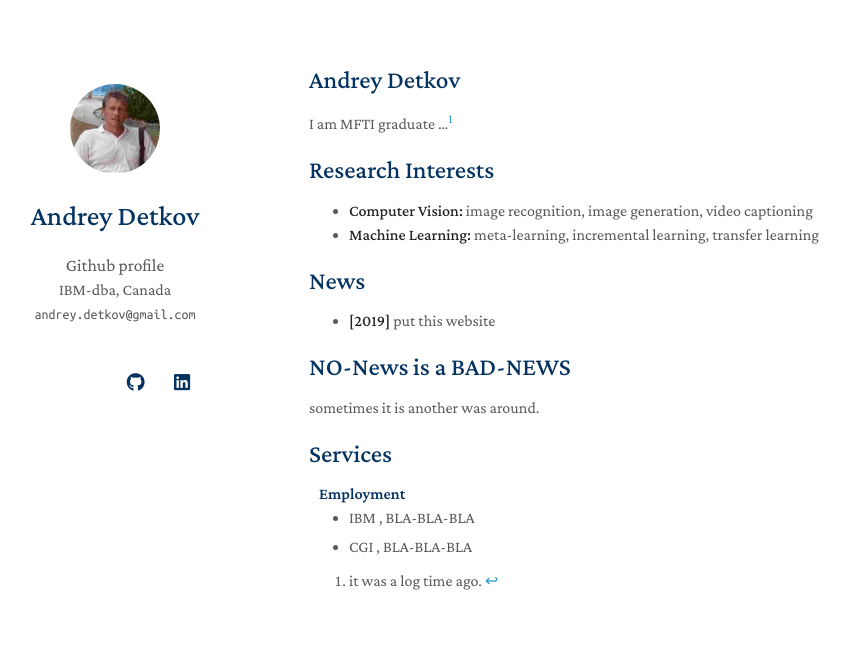
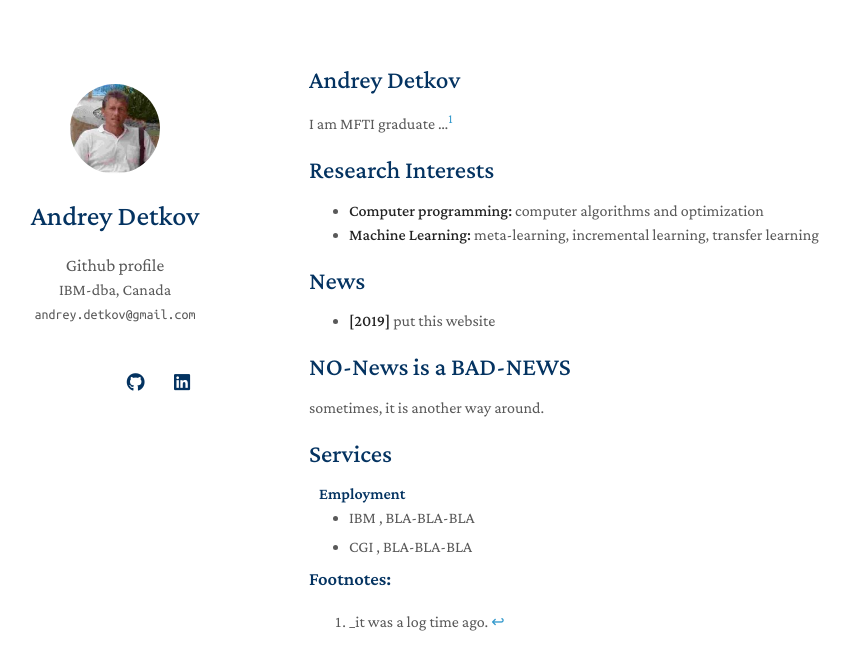
Before and after one commit to andreydetkov/Andrey-Detkov, a Jekyll site: the page built from index.md, in a window 1280 px wide. Shown: the top 670 px of the page, without its empty margins (161-1011 px from the left). Built offline with Jekyll 4.4.1, drawn with Linux system fonts in a browser that asks for light colours; nearby versions of some CDN libraries; a style sheet for code colours, icons or effects is not loaded; our own code applies the rules of GitHub Pages for plain Markdown files.

Commit message:
final, nov13

```diff
--- a/index.md
+++ b/index.md
@@ -7,8 +7,7 @@ layout: homepage
 I am MFTI graduate ...[^1]
 
 ## Research Interests
-
-- **Computer Vision:** image recognition, image generation, video captioning
+- **Computer programming:** computer algorithms and optimization
 - **Machine Learning:** meta-learning, incremental learning, transfer learning
 
 ## News
@@ -16,9 +15,11 @@ I am MFTI graduate ...[^1]
 - **[2019]** put this website
 
 ## NO-News  is a BAD-NEWS
-sometimes it is another was around.
+sometimes, it is another way around.
 
 {% include_relative _includes/services.md %}
 
 
-[^1]: it was a log time ago.
+
+### Footnotes:
+[^1]: _it was a log time ago.
```
Also changed, not shown: 1 other file.
